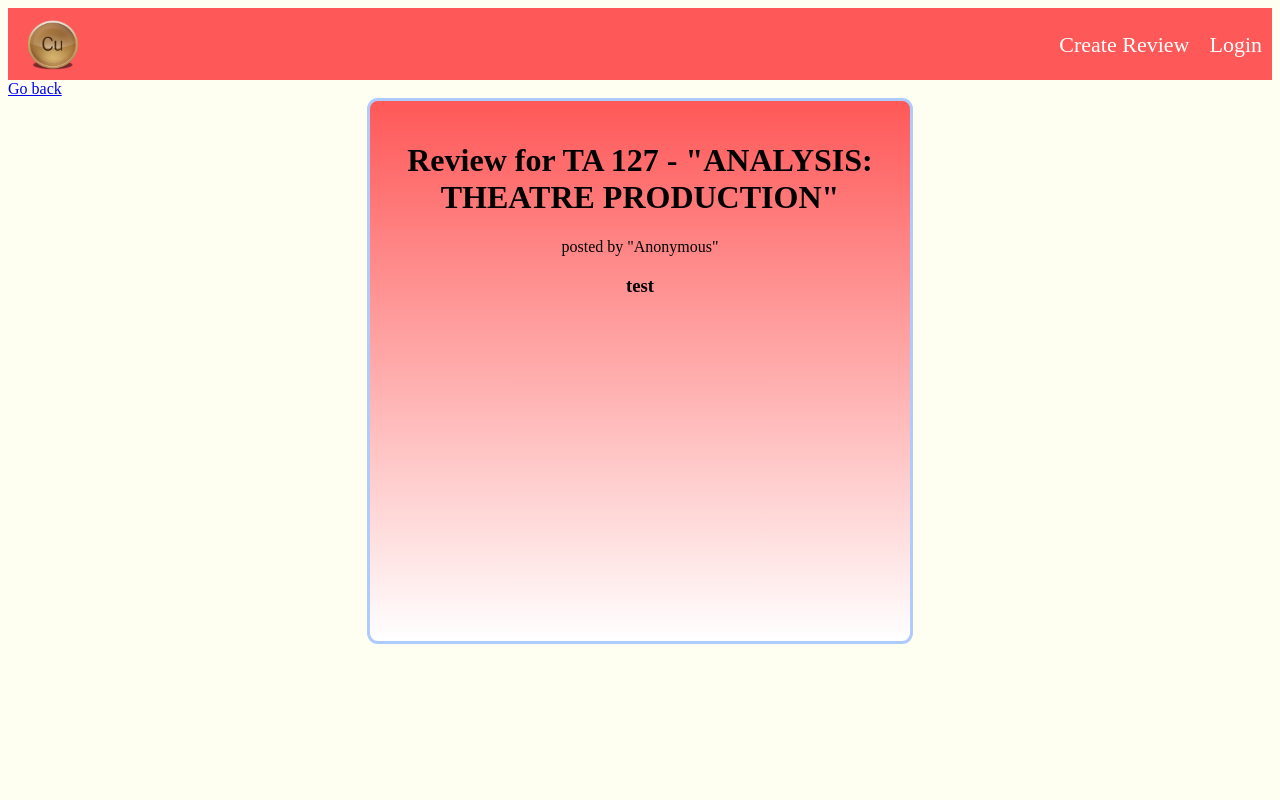
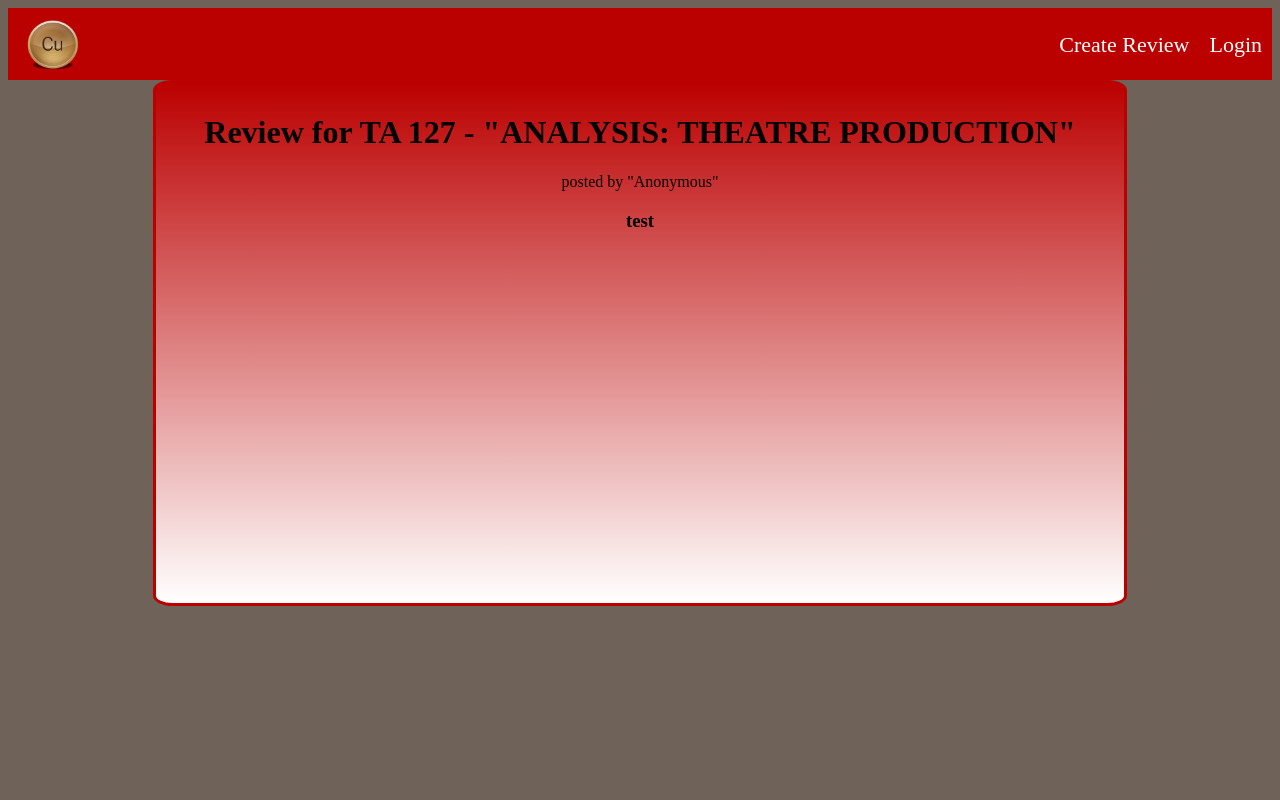
Before and after one commit to Levrk/CUcourses, a Django app: page /review/13/ in a window 1280 px wide. Run offline with Django 4.2, Linux system fonts and the light colour scheme; data comes from the database, SQL or seed files in the repository.

Commit message:
small CSS edits

```diff
--- a/reviews/static/allStyles.css
+++ b/reviews/static/allStyles.css
@@ -1,18 +1,20 @@
 :root {
 
---primary-color: rgb(255, 88, 88);
---secondary-color: rgb(173, 203, 255);
+--primary-color: rgb(187, 0, 0);
+--secondary-color: rgb(187, 0, 0);
 --tertiary-color: rgb(250, 255, 184);
 --black: rgb(27, 27, 27);
 --white: rgb(254, 255, 241);
---gradient-vertical: linear-gradient(rgb(255, 88, 88), rgb(255, 255, 255));
---gradient-horizontal: linear-gradient(to right,rgb(255, 88, 88), rgb(255, 255, 255));
+--charcoal: rgb(54, 69, 79);
+--warmGray: rgb(110,98,89);
+--gradient-vertical: linear-gradient(rgb(187, 0, 0), rgb(255, 255, 255));
+--gradient-horizontal: linear-gradient(to right,rgb(187, 0, 0), rgb(255, 255, 255));
 }
 
 
 
 body{
-    background-color: var(--white);
+    background-color: var(--warmGray);
     }
 
 h1 {
@@ -41,6 +43,18 @@ table {
     }
 
 /* User defined classes */
+
+.reviewBox {
+    width: 75%;
+    height: 500px;
+    margin: 0 auto;
+    padding: 10px;
+    border: solid 3px var(--secondary-color);
+    background-image: var(--gradient-vertical);
+    text-align: center;
+    border-radius: 2%;
+}
+
 .box {
     width: 500px;
     height: 500px;
--- a/reviews/templates/reviews/reviewDetails.html
+++ b/reviews/templates/reviews/reviewDetails.html
@@ -2,13 +2,13 @@
     {% include "./navMenu.html" %}
 </header>
 
-<a href="{{request.META.HTTP_REFERER}}">Go back</a>
+
 <html>
 <head>
 {% load static %}
 <link rel="stylesheet" type="text/css" href="{% static 'allStyles.css' %}">
 
-<div class="box">
+<div class="reviewBox">
 <h1> Review for {{review.course.courseCode}} - "{{review.course.courseName}}" </h1>
 {% if review.anon %}
     <p>posted by "Anonymous"</p>
```
